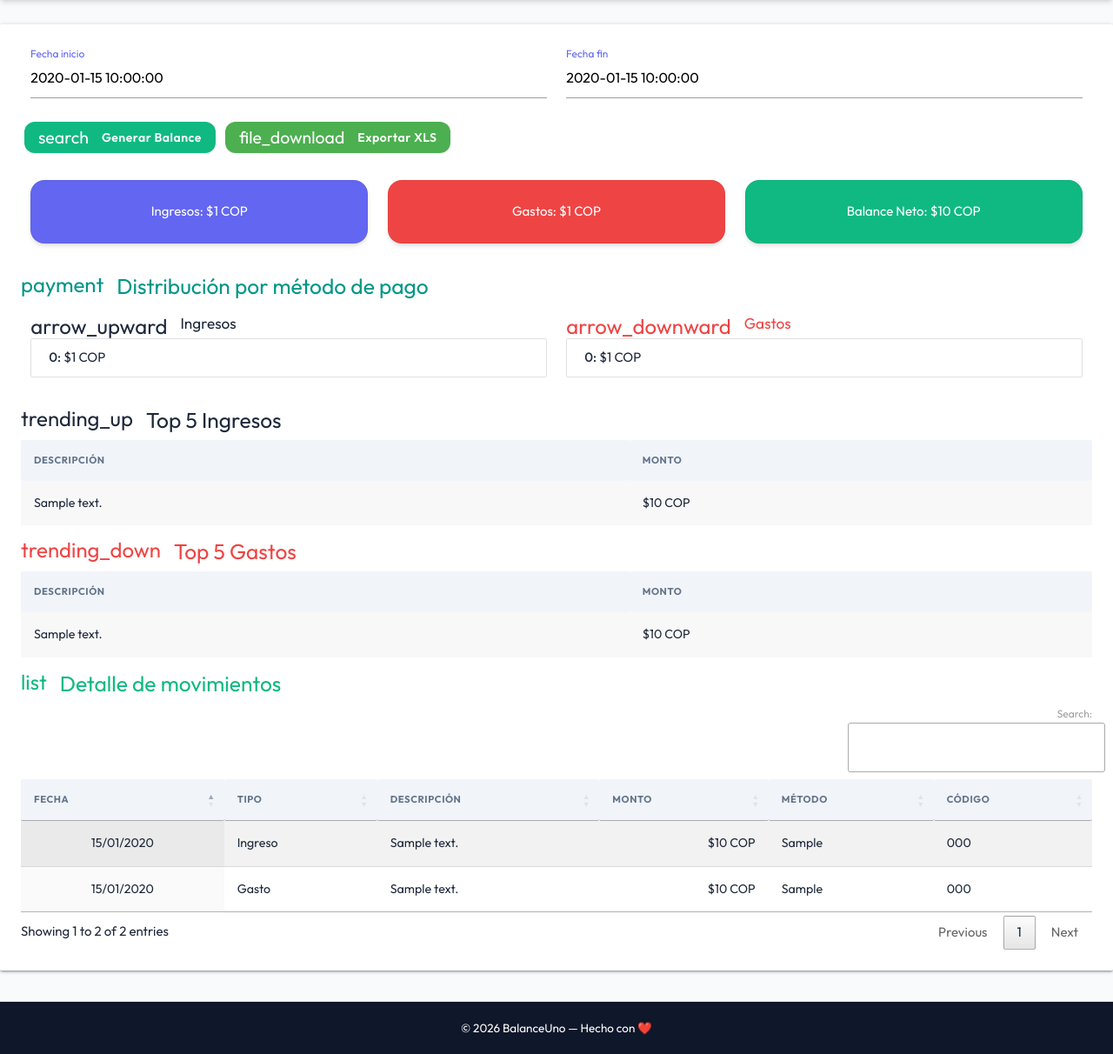
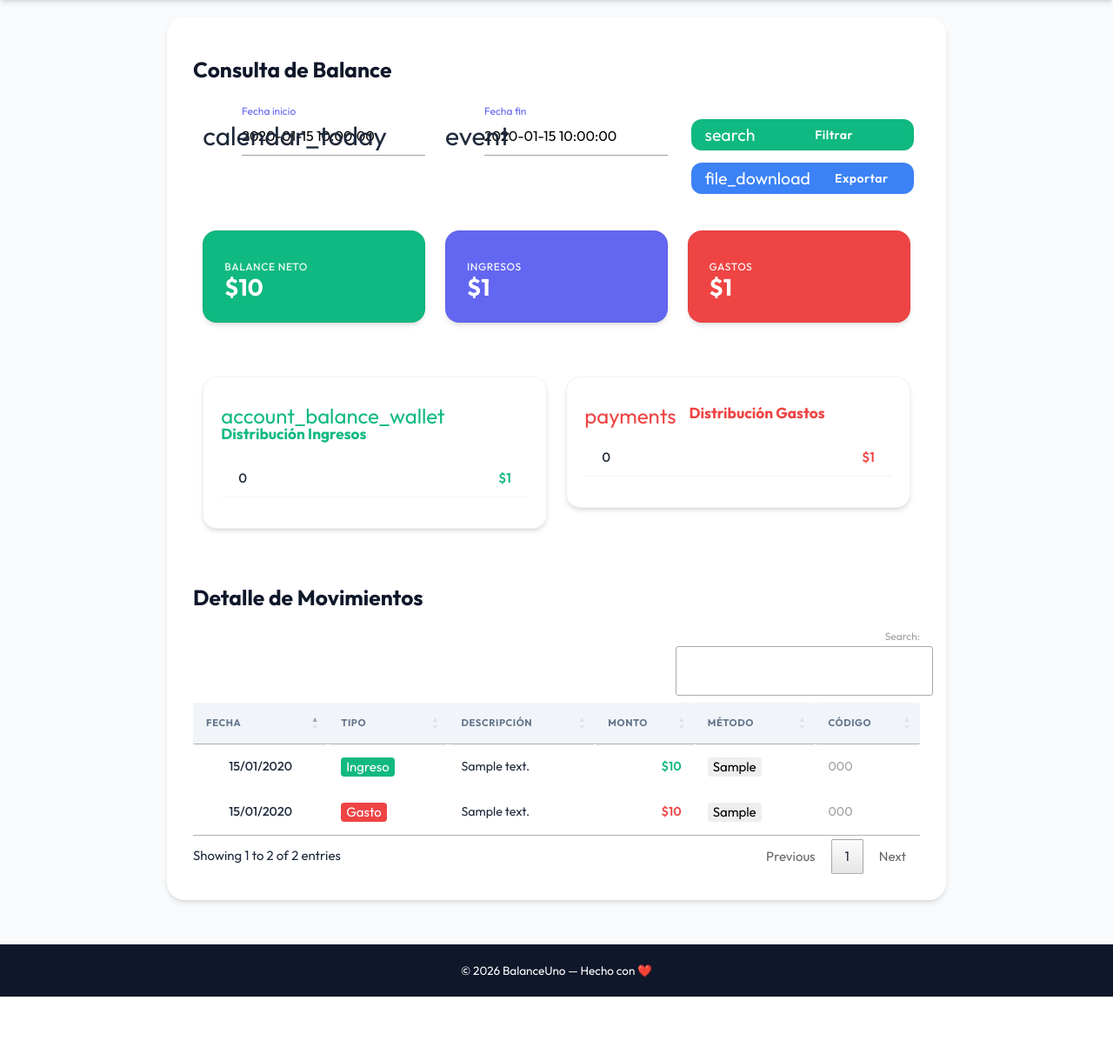
Before and after one commit to cristiangomez0887/BalanceUno, a PHP site: template views/balance.php in a window 1280 px wide. Shown: the part 188-1400 px from the top of the page at 87% size. After the commit the page ends 1334 px from the top, so only its background shows below. Run offline with PHP 8.4, Linux system fonts and the light colour scheme; the template is opened without the code that fills it: most values are stand-ins (such as "Sample title", 1, 10 or a date in 2020); some libraries are stand-ins or nearby versions.

Commit message:
Mejora visual: Aplicado diseño premium a todas las vistas (Ingresos, Gastos, Balance, Préstamos y Reportes)

```diff
--- a/views/balance.php
+++ b/views/balance.php
@@ -9,123 +9,99 @@ include __DIR__ . '/partials/header.php';
 include __DIR__ . '/partials/navbar.php';
 ?>
 
-    <section id="main">
-        <!-- Card principal -->
-        <div class="card">
-            <div class="card-content">
+    <section id="main" class="container">
+        <!-- Dashboard-box para filtros y resumen -->
+        <div class="dashboard-box">
+            <h5 style="font-weight: 700; color: var(--primary); margin-bottom: 25px;">Consulta de Balance</h5>
+
             <!-- Formulario de fechas -->
-                <form method="POST" action="?action=balance" class="row">
-                    <div class="input-field col s12 m6">
-                        <input type="text" id="startDate" name="startDate" value="<?= htmlspecialchars($filters['startDate'] ?? date('d/m/Y')) ?>">
+            <form method="POST" action="?action=balance" class="row" style="margin-bottom: 30px;">
+                <div class="input-field col s12 m4">
+                    <i class="material-icons prefix">calendar_today</i>
+                    <input type="text" id="startDate" name="startDate" class="datepicker" value="<?= htmlspecialchars($filters['startDate'] ?? date('d/m/Y')) ?>">
                     <label for="startDate">Fecha inicio</label>
                 </div>
-                    <div class="input-field col s12 m6">
-                        <input type="text" id="endDate" name="endDate" value="<?= htmlspecialchars($filters['endDate'] ?? date('d/m/Y')) ?>">
+                <div class="input-field col s12 m4">
+                    <i class="material-icons prefix">event</i>
+                    <input type="text" id="endDate" name="endDate" class="datepicker" value="<?= htmlspecialchars($filters['endDate'] ?? date('d/m/Y')) ?>">
                     <label for="endDate">Fecha fin</label>
                 </div>
-                    <button class="btn accent-color waves-effect waves-light action-btn" type="submit">
-                        <i class="material-icons left">search</i> Generar Balance
+                <div class="col s12 m4" style="margin-top: 15px;">
+                    <button class="btn accent-color waves-effect waves-light action-btn" type="submit" style="width: 100%;">
+                        <i class="material-icons left">search</i> Filtrar
                     </button>
-
-                    <button class="btn green waves-effect waves-light action-btn" type="submit" formaction="?action=exportBalanceXls">
-                        <i class="material-icons left">file_download</i> Exportar XLS
+                    <button class="btn reports-color waves-effect waves-light action-btn" type="submit" formaction="?action=exportBalanceXls" style="width: 100%; margin-top: 10px;">
+                        <i class="material-icons left">file_download</i> Exportar Excel
                     </button>
-
+                </div>
             </form>
 
             <!-- Totales -->
             <div class="row totals-row">
                 <div class="col s12 m4">
-                        <div class="card-panel secondary-color lighten-2 white-text center-align">
-                            Ingresos: $<?= number_format($data['totalIncomes'], 0, ",", ".") ?> COP
+                    <div class="card-panel accent-color white-text">
+                        <p>Balance Neto</p>
+                        <h5>$<?= number_format($data['netBalance'], 0, ",", ".") ?></h5>
                     </div>
                 </div>
                 <div class="col s12 m4">
-                        <div class="card-panel error-color lighten-2 white-text center-align">
-                            Gastos: $<?= number_format($data['totalExpenses'], 0, ",", ".") ?> COP
+                    <div class="card-panel secondary-color white-text">
+                        <p>Ingresos</p>
+                        <h5>$<?= number_format($data['totalIncomes'], 0, ",", ".") ?></h5>
                     </div>
                 </div>
                 <div class="col s12 m4">
-                        <div class="card-panel accent-color lighten-2 white-text center-align">
-                            Balance Neto: $<?= number_format($data['netBalance'], 0, ",", ".") ?> COP
+                    <div class="card-panel error-color white-text">
+                        <p>Gastos</p>
+                        <h5>$<?= number_format($data['totalExpenses'], 0, ",", ".") ?></h5>
                     </div>
                 </div>
             </div>
 
             <!-- Distribución por método de pago -->
-                <h5 class="teal-text"><i class="material-icons left">payment</i> Distribución por método de pago</h5>
-                <div class="row">
+            <div class="row" style="margin-top: 40px;">
                 <div class="col s12 m6">
-                        <h6 class="secondary-color-text"><i class="material-icons left">arrow_upward</i> Ingresos</h6>
-                        <ul class="collection">
+                    <div class="card-panel white" style="padding: 20px;">
+                        <h6 class="accent-color-text" style="font-weight: 700; margin-bottom: 20px;">
+                            <i class="material-icons left">account_balance_wallet</i> Distribución Ingresos
+                        </h6>
+                        <ul class="collection" style="border: none;">
                             <?php foreach ($data['paymentSummary']['Ingresos'] as $method => $value): ?>
-                                <li class="collection-item">
-                                    <strong><?= htmlspecialchars($method) ?>:</strong>
-                                    $<?= number_format($value, 0, ",", ".") ?> COP
-                                </li>
-                            <?php endforeach; ?>
-                        </ul>
-                    </div>
-                    <div class="col s12 m6">
-                        <h6 class="error-color-text"><i class="material-icons left">arrow_downward</i> Gastos</h6>
-                        <ul class="collection">
-                            <?php foreach ($data['paymentSummary']['Gastos'] as $method => $value): ?>
-                                <li class="collection-item">
-                                    <strong><?= htmlspecialchars($method) ?>:</strong>
-                                    $<?= number_format($value, 0, ",", ".") ?> COP
+                                <li class="collection-item" style="display: flex; justify-content: space-between; border-bottom: 1px solid #f1f5f9;">
+                                    <span style="font-weight: 500;"><?= htmlspecialchars($method) ?></span>
+                                    <span class="accent-color-text" style="font-weight: 600;">$<?= number_format($value, 0, ",", ".") ?></span>
                                 </li>
                             <?php endforeach; ?>
                         </ul>
                     </div>
                 </div>
+                <div class="col s12 m6">
+                    <div class="card-panel white" style="padding: 20px;">
+                        <h6 class="error-color-text" style="font-weight: 700; margin-bottom: 20px;">
+                            <i class="material-icons left">payments</i> Distribución Gastos
+                        </h6>
+                        <ul class="collection" style="border: none;">
+                            <?php foreach ($data['paymentSummary']['Gastos'] as $method => $value): ?>
+                                <li class="collection-item" style="display: flex; justify-content: space-between; border-bottom: 1px solid #f1f5f9;">
+                                    <span style="font-weight: 500;"><?= htmlspecialchars($method) ?></span>
+                                    <span class="error-color-text" style="font-weight: 600;">$<?= number_format($value, 0, ",", ".") ?></span>
+                                </li>
+                            <?php endforeach; ?>
+                        </ul>
+                    </div>
+                </div>
+            </div>
 
-                <!-- Top 5 Ingresos -->
-                <h5 class="secondary-color-text"><i class="material-icons left">trending_up</i> Top 5 Ingresos</h5>
-                <table class="striped">
-                    <thead>
-                        <tr>
-                            <th>Descripción</th>
-                            <th>Monto</th>
-                        </tr>
-                    </thead>
-                    <tbody>
-                        <?php foreach ($data['topIncomes'] as $income): ?>
-                            <tr>
-                                <td><?= htmlspecialchars($income['description']) ?></td>
-                                <td>$<?= number_format($income['amount'], 0, ",", ".") ?> COP</td>
-                            </tr>
-                        <?php endforeach; ?>
-                    </tbody>
-                </table>
-
-                <!-- Top 5 Gastos -->
-                <h5 class="error-color-text"><i class="material-icons left">trending_down</i> Top 5 Gastos</h5>
-                <table class="striped">
-                    <thead>
-                        <tr>
-                            <th>Descripción</th>
-                            <th>Monto</th>
-                        </tr>
-                    </thead>
-                    <tbody>
-                        <?php foreach ($data['topExpenses'] as $expense): ?>
-                            <tr>
-                                <td><?= htmlspecialchars($expense['description']) ?></td>
-                                <td>$<?= number_format($expense['amount'], 0, ",", ".") ?> COP</td>
-                            </tr>
-                        <?php endforeach; ?>
-                    </tbody>
-                </table>
-
-                <!-- Tabla completa -->
-                <h5 class="accent-color-text"><i class="material-icons left">list</i> Detalle de movimientos</h5>
-                <table id="balanceTable" class="striped display nowrap" style="width:100%">
+            <!-- Detalle completo -->
+            <div style="margin-top: 50px;">
+                <h5 style="font-weight: 700; color: var(--primary); margin-bottom: 20px;">Detalle de Movimientos</h5>
+                <table id="balanceTable" class="highlight responsive-table" style="width:100%">
                     <thead>
                         <tr>
                             <th>Fecha</th>
                             <th>Tipo</th>
                             <th>Descripción</th>
-                            <th>Monto</th>
+                            <th class="right-align">Monto</th>
                             <th>Método</th>
                             <th>Código</th>
                         </tr>
@@ -134,23 +110,23 @@ include __DIR__ . '/partials/navbar.php';
                         <!-- Ingresos -->
                         <?php foreach ($data['incomes'] as $income): ?>
                             <tr>
-                                <td><?= date('d/m/Y', strtotime($income['date'])) ?></td>
-                                <td>Ingreso</td>
+                                <td style="font-weight: 500;"><?= date('d/m/Y', strtotime($income['date'])) ?></td>
+                                <td><span class="badge accent-color white-text" style="float: none; border-radius: 4px;">Ingreso</span></td>
                                 <td><?= htmlspecialchars($income['description']) ?></td>
-                                <td>$<?= number_format($income['amount'], 0, ",", ".") ?> COP</td>
-                                <td><?= htmlspecialchars($income['payment_method']) ?></td>
-                                <td><?= $income['payment_method'] === 'Efectivo' ? '-' : htmlspecialchars($income['code']) ?></td>
+                                <td class="right-align accent-color-text" style="font-weight: 600;">$<?= number_format($income['amount'], 0, ",", ".") ?></td>
+                                <td><span class="badge grey lighten-3 black-text" style="float: none; border-radius: 4px;"><?= htmlspecialchars($income['payment_method']) ?></span></td>
+                                <td class="grey-text"><?= $income['payment_method'] === 'Efectivo' ? '-' : htmlspecialchars($income['code']) ?></td>
                             </tr>
                         <?php endforeach; ?>
                         <!-- Gastos -->
                         <?php foreach ($data['expenses'] as $expense): ?>
                             <tr>
-                                <td><?= date('d/m/Y', strtotime($expense['date'])) ?></td>
-                                <td>Gasto</td>
+                                <td style="font-weight: 500;"><?= date('d/m/Y', strtotime($expense['date'])) ?></td>
+                                <td><span class="badge error-color white-text" style="float: none; border-radius: 4px;">Gasto</span></td>
                                 <td><?= htmlspecialchars($expense['description']) ?></td>
-                                <td>$<?= number_format($expense['amount'], 0, ",", ".") ?> COP</td>
-                                <td><?= htmlspecialchars($expense['payment_method']) ?></td>
-                                <td><?= $expense['payment_method'] === 'Efectivo' ? '-' : htmlspecialchars($expense['code']) ?></td>
+                                <td class="right-align error-color-text" style="font-weight: 600;">$<?= number_format($expense['amount'], 0, ",", ".") ?></td>
+                                <td><span class="badge grey lighten-3 black-text" style="float: none; border-radius: 4px;"><?= htmlspecialchars($expense['payment_method']) ?></span></td>
+                                <td class="grey-text"><?= $expense['payment_method'] === 'Efectivo' ? '-' : htmlspecialchars($expense['code']) ?></td>
                             </tr>
                         <?php endforeach; ?>
                     </tbody>
```
Also changed, not shown: views/expenses.php (+41 -27 lines), views/incomes.php (+38 -25 lines), views/loans.php (+34 -15 lines), views/reports.php (+49 -69 lines). Lines whose indentation alone changed are shown as unchanged.
